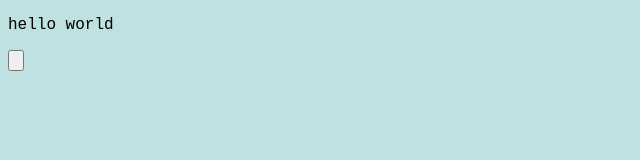
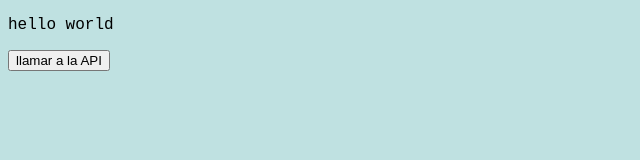
Before and after one commit to Antonio-Zabdiel/PatronesFront, a plain HTML site: page index.html in a window 1280 px wide. Shown: the whole page, without its empty margins (0-640 px from the left). Drawn offline with Linux system fonts and the light colour scheme.

Commit message:
innerHTML

```diff
--- a/index.html
+++ b/index.html
@@ -9,7 +9,8 @@
     </head>
     <body class="body">
         <p>hello world</p>
-        <input type="button" id="llamar">
+        <p id="respuesta"></p>
+        <input type="button" value="llamar a la API" id="llamar">
     </body>
     <script src="./js/logic.js"></script>
 </html>
--- a/js/logic.js
+++ b/js/logic.js
@@ -2,6 +2,7 @@ const llamarAPI = async () => {
     const response = await fetch('https://talented-fox-panama-hat.cyclic.app/')
     const data = await response.json()
     console.log(data)
+    document.getElementById("respuesta").innerHTML = data
 }
 
 document.getElementById("llamar").onclick = () => {
```
